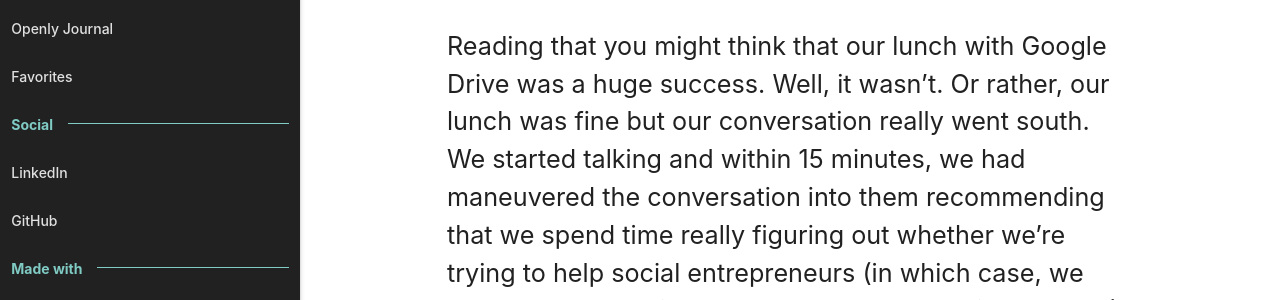
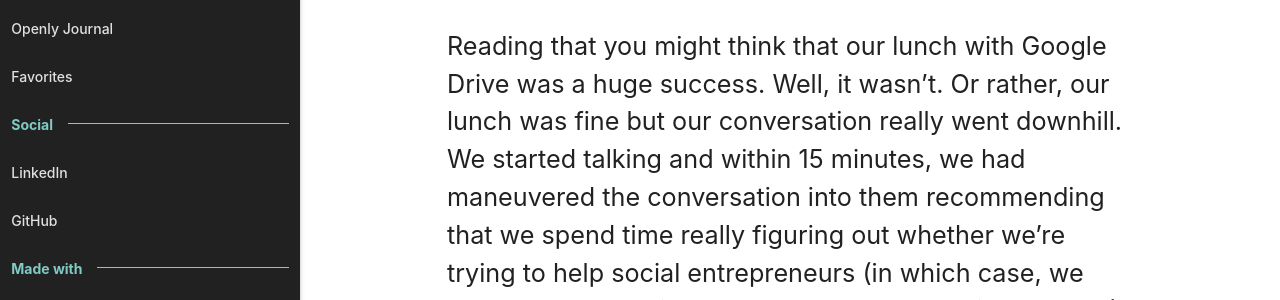
Before and after one commit to FinnWoelm/finnwoelm.github.io, a Jekyll site: the page built from openly/_posts/2018-11-30-journal.md, in a window 1280 px wide and 900 px high. Shown: the part 266-566 px from the top of the window. Built offline with Jekyll 4.4.1, drawn with Linux system fonts in a browser that asks for light colours; some of the changed text lies outside the part shown.

Commit message:
Add journal entry for 2018-12-10

```diff
--- a/openly/_posts/2018-11-30-journal.md
+++ b/openly/_posts/2018-11-30-journal.md
@@ -8,7 +8,7 @@ Long day. Let's just put it out there: TODAY WAS MAGICAL.
 
 Reading that you might think that our lunch with Google Drive was a huge success.
 Well, it wasn't. Or rather, our lunch was fine but our conversation really went
-south. We started talking and within 15 minutes, we had maneuvered the
+downhill. We started talking and within 15 minutes, we had maneuvered the
 conversation into them recommending that we spend time really figuring out
 whether we're trying to help social entrepreneurs (in which case, we should do
 something that actually solves their problems) or pushing a technology.
```
Also changed, not shown: openly/_posts/2018-12-10-journal.md (added, +15 -0 lines).
